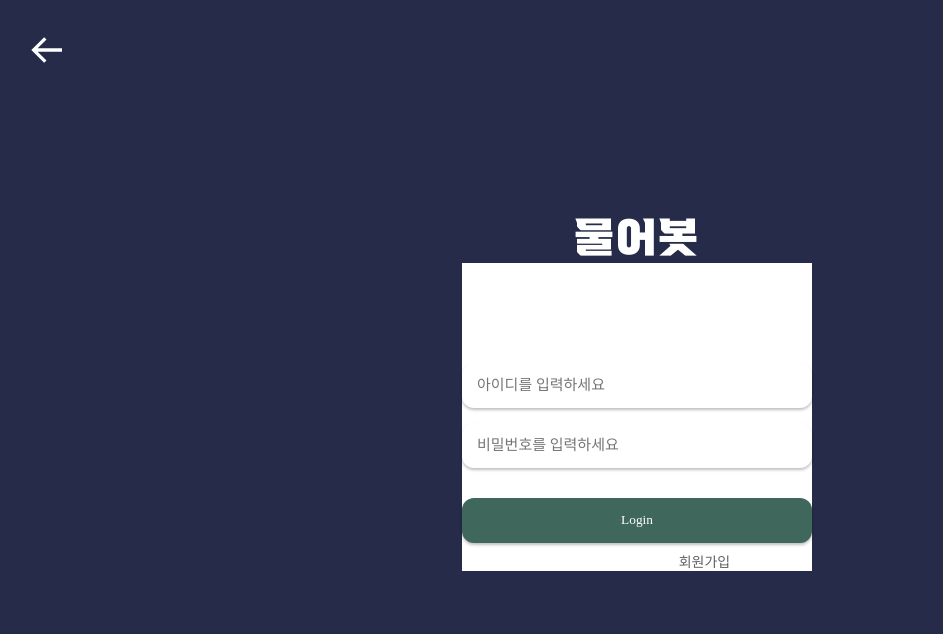
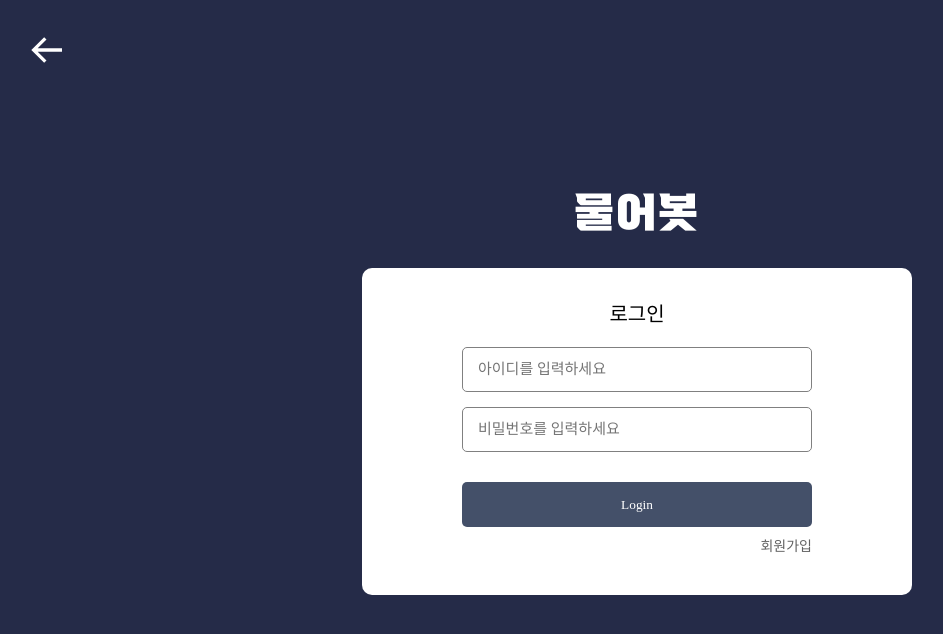
Before and after one commit to hanseongbugi/MURERbot, a React (Create React App) app in the folder murerbot/: page /login in a window 1280 px wide. Shown: the top 634 px of the page, without its empty margins (3-946 px from the left). Built offline with nearby package versions, Linux system fonts and the light colour scheme; a web font is replaced by a local one.

Commit message:
login form 완성

```diff
--- a/murerbot/src/components/Login.js
+++ b/murerbot/src/components/Login.js
@@ -67,7 +67,7 @@ const Login=()=>{
     return (
         <>
         <div className='back_box'>
-            <BiArrowBack className='back_button' color='white' size={40} onClick={(e)=>onClickBack(e)}></BiArrowBack>
+            <BiArrowBack className='back_button' size={40} onClick={(e)=>onClickBack(e)}></BiArrowBack>
         </div>
         <div className="container">
             <div className="login_page">
@@ -79,6 +79,9 @@ const Login=()=>{
                     </div>
                 </div>
             <div className='login_white_box'>
+                <div className='login_comment'>
+                    <div>로그인</div>
+                </div>
                 <div className="input_group">
                     <div className="row">
                         <div className="col-12">
@@ -101,22 +104,13 @@ const Login=()=>{
                             <div>
                                 <button type='button' onClick={(e)=>onClickLogin(e)}>Login</button>
                             </div>
+                            <div className='goto_signup_div'>
+                                <Link className="goto_signup" to="/SignUp">회원가입</Link>
+                            </div>
                         </div>
                     </div>
                 </div>
 
-
-                <div className="goto_signup_div">
-                    <div className="row">
-                        <div className="col-7"></div>
-                        <div className="col-2 goto_signup_line">
-                            <div>
-                                <Link className="goto_signup" to="/SignUp">회원가입</Link>
-                            </div>
-                        </div>
-                        <div className="col-3"></div>
-                    </div>
-                </div>
             </div>
             </div>
 
--- a/murerbot/src/css/intro.css
+++ b/murerbot/src/css/intro.css
@@ -76,6 +76,7 @@ body {
 }
 .intro_button > div:hover{
     cursor: pointer;
+    background-color: rgb(230, 229, 229);
 }
 .login_box{
     margin-right: 50px;
--- a/murerbot/src/css/login.css
+++ b/murerbot/src/css/login.css
@@ -36,9 +36,11 @@ textarea:active {
     display: flex;
     margin-top: 30px;
     margin-left : 30px;
+    color:white;
 }
 .back_button:hover{
     cursor: pointer;
+    color:rgb(193, 193, 193)
 }
 .login_page {
     height:80vh;
@@ -71,6 +73,17 @@ textarea:active {
 
 .login_white_box{
     background-color: white;
+    border-radius: 10px;
+    margin-top: 30px;
+}
+.login_comment{
+    display: flex;
+    justify-content: center;
+    align-items: center;
+}
+.login_comment div{
+    margin-top: 30px;
+    font-size: 20px;
 }
 
 .input_group {
@@ -78,26 +91,24 @@ textarea:active {
     flex-direction: column;
     justify-content: center;
     align-items: center;
-    margin: 0;
+    margin-top:20px;
 }
 
 .input_id {
     width: 350px;
     height: 45px;
-    border-radius: 12px;
-    border-style: none;
-    box-shadow: 0px 2px 3px rgba(0, 0, 0, 0.25);
+    border : 0.5px solid gray;
+    border-radius: 5px;
     padding-left: 1em;
-    margin-top: 100px;
     padding-left: 15px;
     font-size: 15px;
+    margin : 0 100px 0 100px;
 }
 .input_pw {
     width: 350px;
     height: 45px;
-    border-radius: 12px;
-    border-style: none;
-    box-shadow: 0px 2px 3px rgba(0, 0, 0, 0.25);
+    border : 0.5px solid gray;
+    border-radius: 5px;
     padding-left: 1em;
     margin-top: 15px;
     padding-left: 15px;
@@ -117,41 +128,31 @@ textarea:active {
     border-style: none;
     width: 350px;
     height: 45px;
-    border-radius: 12px;
+    border-radius: 5px;
     color: #ffffff;
-    background-color: #3F675B;
-    box-shadow: 0px 2px 3px rgba(0, 0, 0, 0.25);
-
+    background-color: #445069;
 }
 
 .login_button button:hover {
-    background-color: #365E52;
+    background-color: #4d5a76;
     cursor: pointer;
 }
 
 
 .goto_signup_div {
-    width: 100%;
+    display:flex;
+    justify-content: flex-end;
+    align-items: center;
+    margin: 0;
     margin-top: 8px;
-}
-
-.goto_signup_line {
-    width: 100%;
-    display: flex;
-    justify-content: flex-start;
-    flex-wrap: nowrap;
-    white-space:nowrap;
-    padding: 0;
+    margin-bottom: 30px;
 }
 
 .goto_signup {
-    width: 50px;
     height: 30px;
     text-decoration: none;
     font-size: 14px;
-    text-align: center;
     color: #626262;
-    margin-left: 10px;
 }
 .goto_signup:hover{
     color:#3F675B;
```
